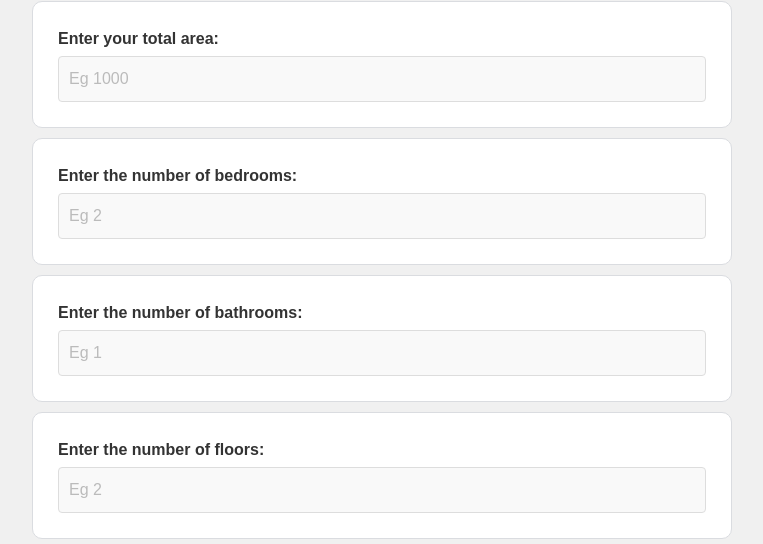
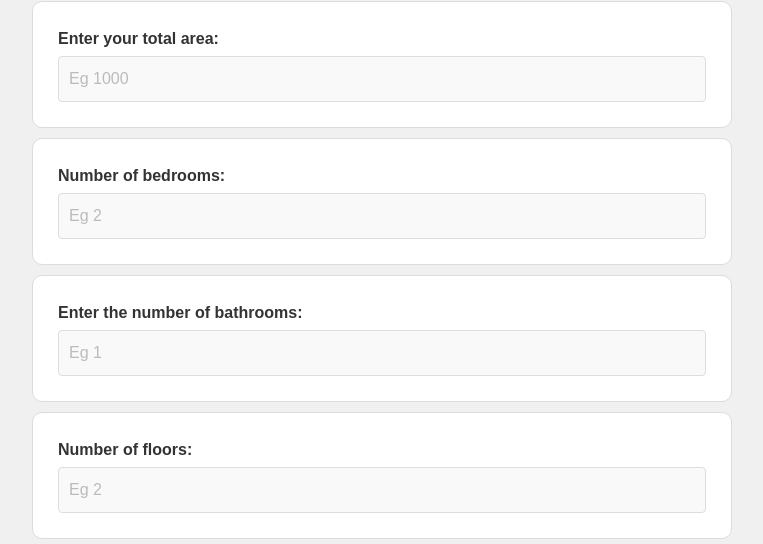
Before and after one commit to Yashyc27/House-price-Prediction, a Flask app: page / in a window 1280 px wide. Shown: the part 234-778 px from the top of the page, without its empty margins (258-1021 px from the left). Run offline with Flask 2, Linux system fonts and the light colour scheme; parts of the project's set-up code (start-up, migrations or seed data) failed here and were passed over; some libraries are stand-ins or nearby versions; some web fonts are replaced.

Commit message:
Update index.html

```diff
--- a/templates/index.html
+++ b/templates/index.html
@@ -36,7 +36,7 @@
             </div>
 
             <div class="form__item">
-                <label for="bedrooms" class="form__label"> Enter the number of bedrooms: </label>
+                <label for="bedrooms" class="form__label">Number of bedrooms: </label>
                 <input type="number" placeholder="Eg 2" name="number of bedrooms" id="bedrooms" class="form__input {{ 'form__input--error' if bedroom_error else '' }}" required>
                 <label for="bedrooms" class="form__error">Error! {{ error }}</label>
             </div>
@@ -48,7 +48,7 @@
             </div>
 
             <div class="form__item">
-                <label for="stories" class="form__label"> Enter the number of floors: </label>
+                <label for="stories" class="form__label">Number of floors: </label>
                 <input type="number" placeholder="Eg 2" name="stories" id="stories" class="form__input {{ 'form__input--error' if stories_error else '' }}" required>
                 <label for="stories" class="form__error">Error! {{ error }}</label>
             </div>
```
